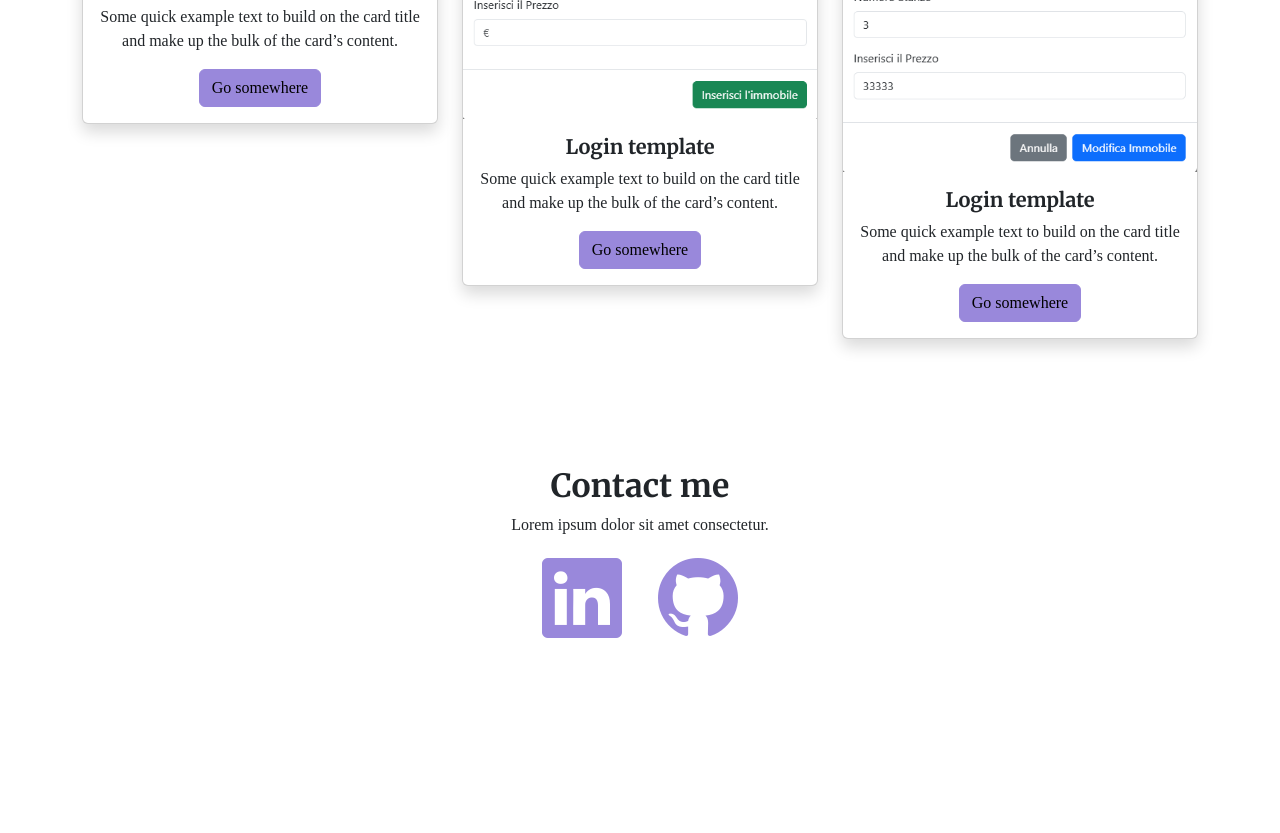
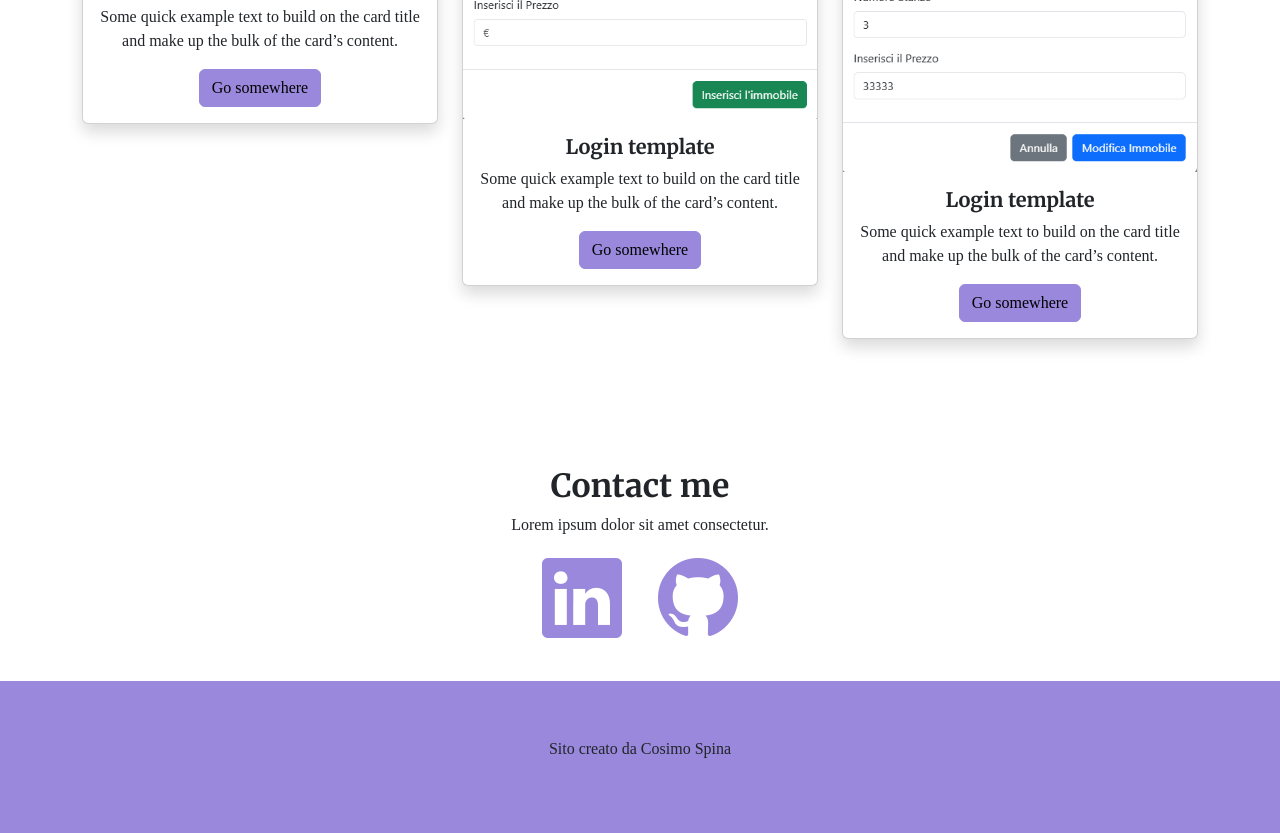
Before and after one commit to wleer/sitopersonale, a website built with Vite: page index.html in a window 1280 px wide. Shown: the part 2742-3575 px from the top of the page. Before the commit the page ends 3423 px from the top, so only its background shows below. Built offline with nearby package versions, Linux system fonts and the light colour scheme; a web font is replaced by a local one.

Commit message:
Ho aggiunto il footer

```diff
--- a/index.html
+++ b/index.html
@@ -312,10 +312,17 @@
           </div>
         </div>
       </section>
-      <script type="module" src="/src/main.js"></script>
+
+    </main>
+    <footer>
+      <section id="info" class="w-100 py-5 bg-primary">
+        <div class="container py-2 text-center">
+          <p>Sito creato da Cosimo Spina</p>
+        </div>
+      </section>
+    </footer>
+    <script type="module" src="/src/main.js"></script>
     <script src="https://cdnjs.cloudflare.com/ajax/libs/lightbox2/2.11.5/js/lightbox.min.js" integrity="sha512-KbRFbjA5bwNan6DvPl1ODUolvTTZ/vckssnFhka5cG80JVa5zSlRPCr055xSgU/q6oMIGhZWLhcbgIC0fyw3RQ==" crossorigin="anonymous" referrerpolicy="no-referrer"></script>
     <script src="https://cdnjs.cloudflare.com/ajax/libs/lightbox2/2.11.5/js/lightbox-plus-jquery.min.js" integrity="sha512-/IJVg2oav2TggiFftaMSPgttHNmgu/0RSGP64Nm7wqYwjkxj4hAHLRMJi3QNTa22f4pIkvTsCpB848HEilV6MA==" crossorigin="anonymous" referrerpolicy="no-referrer"></script>
-    </main>
-
   </body>
 </html>
```
